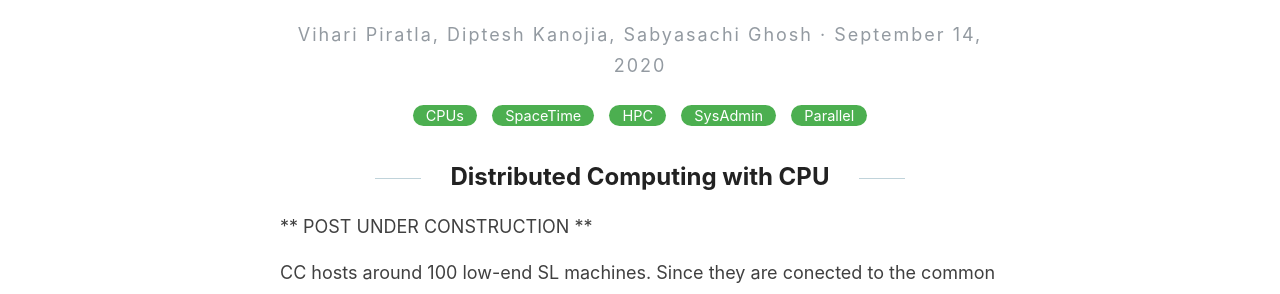
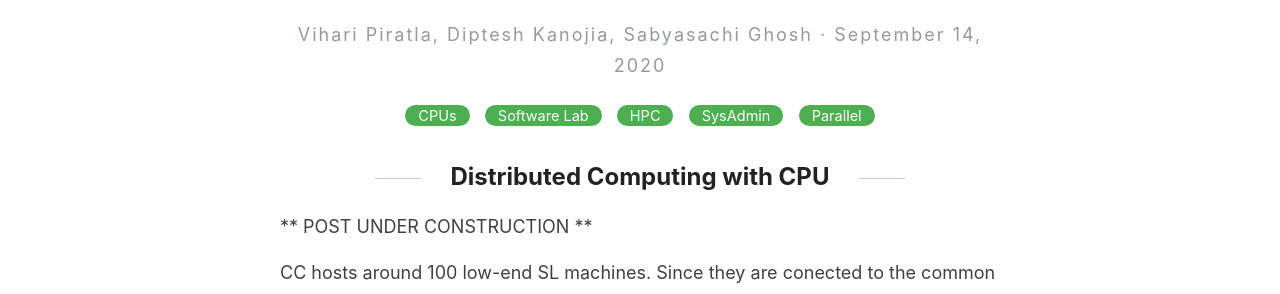
Before and after one commit to cse-iitb-wiki/cse-iitb-wiki.github.io, a Jekyll site: the page built from _posts/2020-09-14-cpu-facilities.md, in a window 1280 px wide. Shown: the part 225-519 px from the top of the page. Built offline with Jekyll 4.4.1, drawn with Linux system fonts in a browser that asks for light colours; nearby versions of some CDN libraries.

Commit message:
post separation

```diff
--- a/_posts/2020-09-14-cpu-facilities.md
+++ b/_posts/2020-09-14-cpu-facilities.md
@@ -3,7 +3,7 @@ layout: post
 title: Distributed Process with Software Lab Machines
 categories: [CPU, Compute, Distributed]
 author: Vihari Piratla, Diptesh Kanojia, Sabyasachi Ghosh
-categories: [CPUs, SpaceTime, HPC, SysAdmin, Parallel]
+categories: [CPUs, Software Lab, HPC, SysAdmin, Parallel]
 ---
 
 ## Distributed Computing with CPU
```
